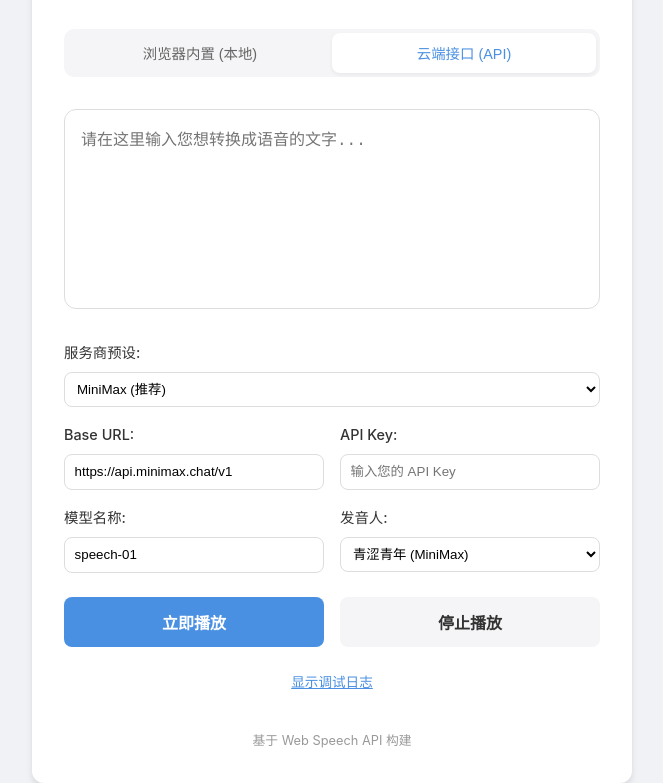
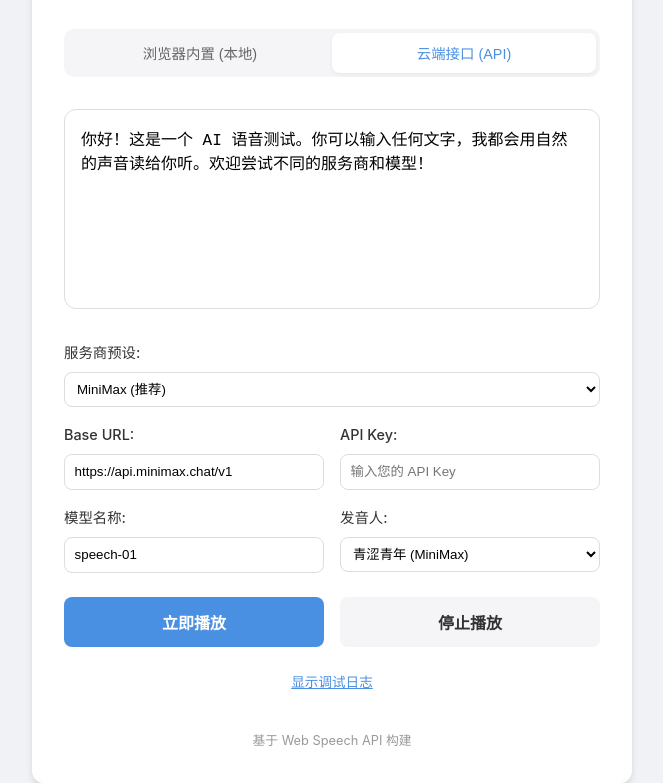
Before and after one commit to goodjin/ai-html, a plain HTML site: page src/html/index.html in a window 1280 px wide. Shown: the part 120-903 px from the top of the page, without its empty margins (308-971 px from the left). Drawn offline with Linux system fonts and the light colour scheme.

Commit message:
Add default test text to textarea

```diff
--- a/src/html/index.html
+++ b/src/html/index.html
@@ -20,7 +20,7 @@
             </div>
 
             <div class="input-group">
-                <textarea id="text-input" placeholder="请在这里输入您想转换成语音的文字..."></textarea>
+                <textarea id="text-input" placeholder="请在这里输入您想转换成语音的文字...">你好！这是一个 AI 语音测试。你可以输入任何文字，我都会用自然的声音读给你听。欢迎尝试不同的服务商和模型！</textarea>
             </div>
 
             <!-- 本地控制面板 -->
```
